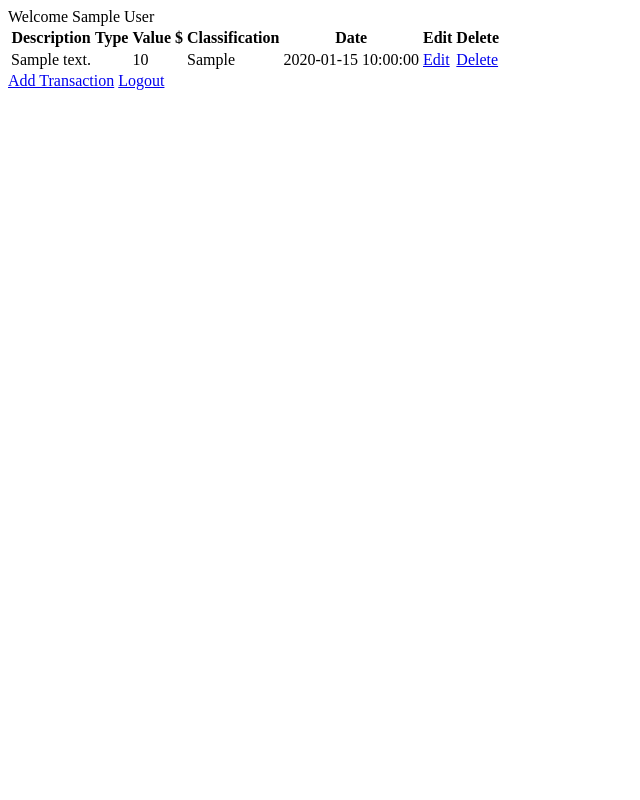
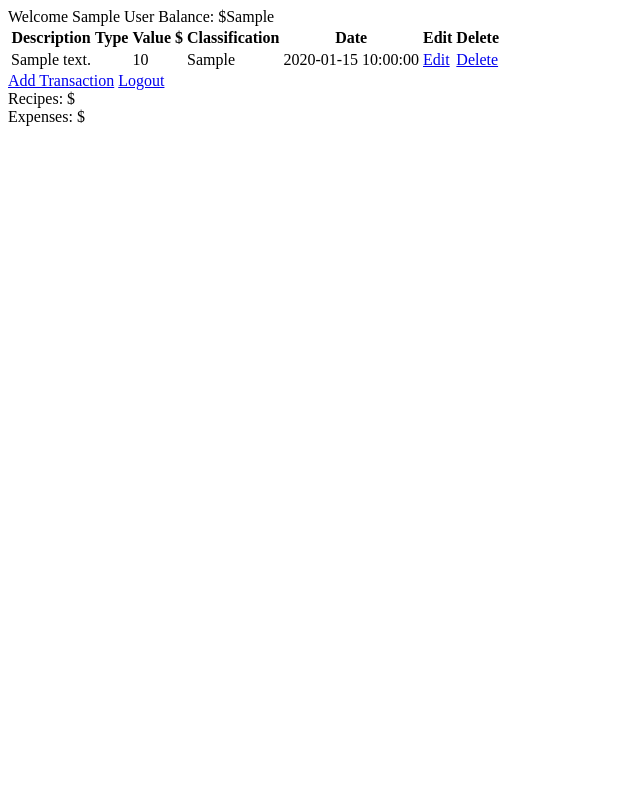
Before and after one commit to VictorCarvalho16/Fin2020, a PHP site: page /view/home.php in a window 1280 px wide. Shown: the whole page, without its empty margins (0-640 px from the left). Run offline with PHP 8.4, Linux system fonts and the light colour scheme; the visitor is signed in with stand-in values (Sample User, id 1); tables that the repository leaves empty or names only in its code hold one stand-in row (values such as "Sample post").

Commit message:
implementação de valores

```diff
--- /dev/null
+++ b/controller/balance.php
@@ -0,0 +1,6 @@
+<?php
+require_once '../model/balance.php';
+$balance = new Balance();
+$recipe_balance = $balance->getRecipe($_SESSION['id']);
+$expense_balance = $balance->getExpense($_SESSION['id']);
+$balance->setBalance($_SESSION['id'], $recipe_balance, $expense_balance);
--- a/controller/user.php
+++ b/controller/user.php
@@ -7,5 +7,5 @@ $user = $user->read($_SESSION['id']);
 foreach ($user as $key => $price) {
     $$key = $price;
 }
-$user = new User($name, $email, $user_name, $password, $id);
-echo "Welcome ".$user->getName();
+$user = new User($name, $email, $user_name, $password, $id, $balance_value);
+echo "Welcome ".$user->getName()." Balance: $".$user->getBalance_value();
--- a/index.php
+++ b/index.php
@@ -8,11 +8,12 @@
     <meta name="viewport" content="width=device-width, initial-scale=1.0">
     <meta http-equiv="X-UA-Compatible" content="ie=edge">
     <title>login</title>
+    <link rel="stylesheet" href="/view/styles/main.css">
 </head>
 <body>
     <form action="controller/login.php" method="POST">
-        <label>User: <input type="text" name="user" id="user"></label>
-        <labe>Password: <input type="password" name="password" id="password"></label>
+        <label><p>User:</p><input type="text" name="user" id="user"></label>
+        <label><p>Password:</p><input type="password" name="password" id="password"></label>
         <button type="submit">LogIn</button>
         <a href="/view/signup.php">SignUp</a>
     </form>
--- /dev/null
+++ b/model/balance.php
@@ -0,0 +1,57 @@
+<?php
+require_once 'db_connect.php';
+
+class Balance {
+    private $recipe, $expense, $balance;
+
+    public function getRecipe($id){
+        $sql = 'SELECT sum(price) as recipe_value from ee2AvKRmqU.transaction WHERE id_user = ? and type = ? and date <= ?';
+
+        $stmt = Connection::getConn()->prepare($sql);
+        $stmt->bindValue(1, $id);
+        $stmt->bindValue(2, 'recipe');
+        $stmt->bindValue(3, date("Y-m-d"));
+
+        $stmt->execute();
+
+        $result =  $stmt->fetch(PDO::FETCH_ASSOC);
+        return $result['recipe_value'];
+    }
+    public function getExpense($id) {
+        $sql = 'SELECT sum(price) as expense_value from ee2AvKRmqU.transaction WHERE id_user = ? and type = ? and date <= ?';
+
+        $stmt = Connection::getConn()->prepare($sql);
+        $stmt->bindValue(1, $id);
+        $stmt->bindValue(2, 'expense');
+        $stmt->bindValue(3, date("Y-m-d"));
+
+        $stmt->execute();
+
+        $result =  $stmt->fetch(PDO::FETCH_ASSOC);
+        return $result['expense_value'];
+    }
+
+    public function getBalance($id) {
+        $sql = 'SELECT balance_value FROM user WHERE id = ?';
+
+        $stmt = Connection::getConn()->prepare($sql);
+        $stmt->bindValue(1, $id);
+
+        $stmt->execute();
+
+        $result =  $stmt->fetch(PDO::FETCH_ASSOC);
+        return $result['balance_value'];
+
+    }
+
+    public function setBalance($id, $recipe, $expense) {
+        $balance = $recipe - $expense;
+        $sql = 'UPDATE  ee2AvKRmqU.user SET balance_value = ? WHERE id = ?';
+
+        $stmt = Connection::getConn()->prepare($sql);
+        $stmt->bindValue(1, $balance);
+        $stmt->bindValue(2, $id);
+
+        $stmt->execute();
+    }
+}
--- a/model/user.php
+++ b/model/user.php
@@ -1,14 +1,15 @@
 <?php
 // Objeto Usuario
 class User {
-    private $id, $name, $email, $user_name, $password;
+    private $id, $name, $email, $user_name, $password, $balance_value;
     // Contrutor do Objeto
-    function __construct($name, $email, $user_name, $password, $id = '') {
+    function __construct($name, $email, $user_name, $password, $id = '', $balance_value = 0) {
         $this->name = $name;
         $this->email = $email;
         $this->user_name = $user_name;
         $this->password = $password;
         $this->id = $id;
+        $this->balance_value = $balance_value;
     }
     // funcoes publicas get do objeto
     public function getID() {
@@ -26,6 +27,9 @@ class User {
     public function getPassword() {
         return $this->password;
     }
+    public function getBalance_value() {
+        return $this->balance_value;
+    }
     // funcoes publicas set do objeto
     public function setName($name) {
         $this->name = $name;
@@ -36,4 +40,7 @@ class User {
     public function setPassword($password) {
         $this->name = $password;
     }
+    public function setBalance_value($balance_value) {
+        $this->name = $balance_value;
+    }
 }
--- a/model/user_dao.php
+++ b/model/user_dao.php
@@ -27,7 +27,14 @@ class UserDao {
         $sql = "SELECT id, password From user WHERE user_name ='$user_name'";
         $stmt = Connection::getConn()->query($sql);
         $result = $stmt->fetch(PDO::FETCH_ASSOC);
+        /* define o limitador de cache para 'private' */
+        session_cache_limiter('private');
+        $cache_limiter = session_cache_limiter();
+        /* define o prazo do cache em 30 minutos */
+        session_cache_expire(30);
+        $cache_expire = session_cache_expire();
         session_start();
+
         if($result) {
             if(password_verify($password, $result['password'])){
                 $_SESSION['id'] = $result['id'];
--- a/view/home.php
+++ b/view/home.php
@@ -1,8 +1,7 @@
 <?php
     require_once '../controller/message.php';
     require_once '../controller/verifysession.php';
-    require_once '../model/user.php';
-    require_once '../model/user_dao.php';
+    require_once '../controller/balance.php';
     require_once '../controller/user.php';
 ?>
 <!DOCTYPE html>
@@ -28,5 +27,9 @@
     </table>
     <a href="addtransaction.php">Add Transaction</a>
     <a href="../controller/logout.php">Logout</a>
+    <?php
+        echo '<br>Recipes: $'.$recipe_balance;
+        echo '<br>Expenses: $'.$expense_balance;
+    ?>
 </body>
 </html>
```
Also changed, not shown: view/styles/main.css (added, +17 -0 lines).
